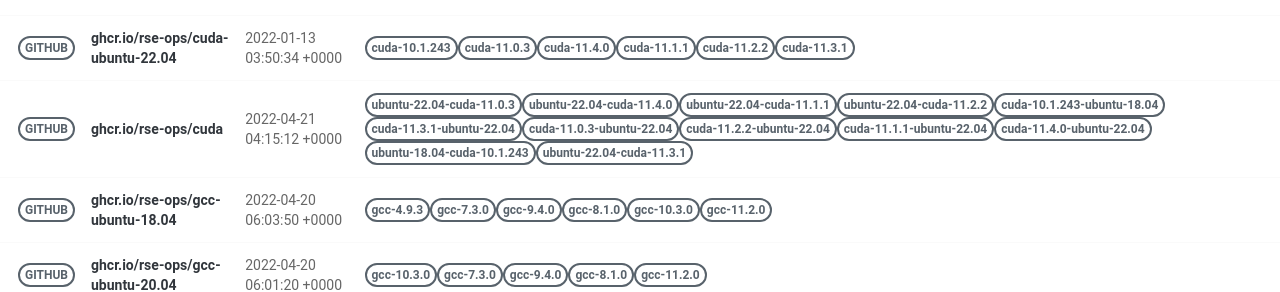
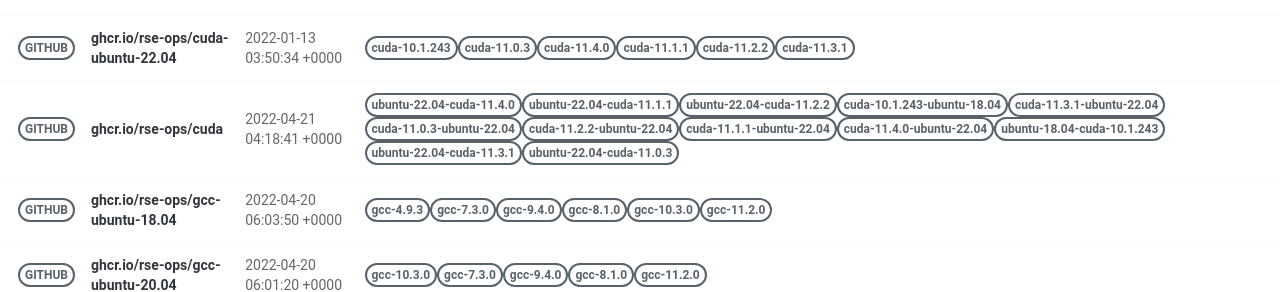
Before and after one commit to rse-ops/docker-images, a Jekyll site: the page built from pages/index.md, in a window 1280 px wide. Shown: the part 414-706 px from the top of the page. Built offline with Jekyll 4.4.1, drawn with Linux system fonts in a browser that asks for light colours; nearby versions of some CDN libraries; part of the change alters nothing that is shown.

Commit message:
Automated push to update library 2022-04-21

```diff
--- a/_library/ghcr.io-rse-ops-cuda.md
+++ b/_library/ghcr.io-rse-ops-cuda.md
@@ -1,14 +1,11 @@
 ---
 layout: container
 name: ghcr.io/rse-ops/cuda
-updated_at: 2022-04-21 04:15:12.997858
+updated_at: 2022-04-21 04:18:41.905333
 
 
 container_url: https://github.com/orgs/rse-ops/packages/container/package/cuda
 versions:
- - tag: ubuntu-22.04-cuda-11.0.3
-   dockerfile: https://github.com/rse-ops/docker-images/blob/main/ubuntu/cuda/Dockerfile
-   manifest: https://crane.ggcr.dev/manifest/ghcr.io/rse-ops/cuda:ubuntu-22.04-cuda-11.0.3
  - tag: ubuntu-22.04-cuda-11.4.0
    dockerfile: https://github.com/rse-ops/docker-images/blob/main/ubuntu/cuda/Dockerfile
    manifest: https://crane.ggcr.dev/manifest/ghcr.io/rse-ops/cuda:ubuntu-22.04-cuda-11.4.0
@@ -42,5 +39,8 @@ versions:
  - tag: ubuntu-22.04-cuda-11.3.1
    dockerfile: https://github.com/rse-ops/docker-images/blob/main/ubuntu/cuda/Dockerfile
    manifest: https://crane.ggcr.dev/manifest/ghcr.io/rse-ops/cuda:ubuntu-22.04-cuda-11.3.1
+ - tag: ubuntu-22.04-cuda-11.0.3
+   dockerfile: https://github.com/rse-ops/docker-images/blob/main/ubuntu/cuda/Dockerfile
+   manifest: https://crane.ggcr.dev/manifest/ghcr.io/rse-ops/cuda:ubuntu-22.04-cuda-11.0.3
 
 ---
```
